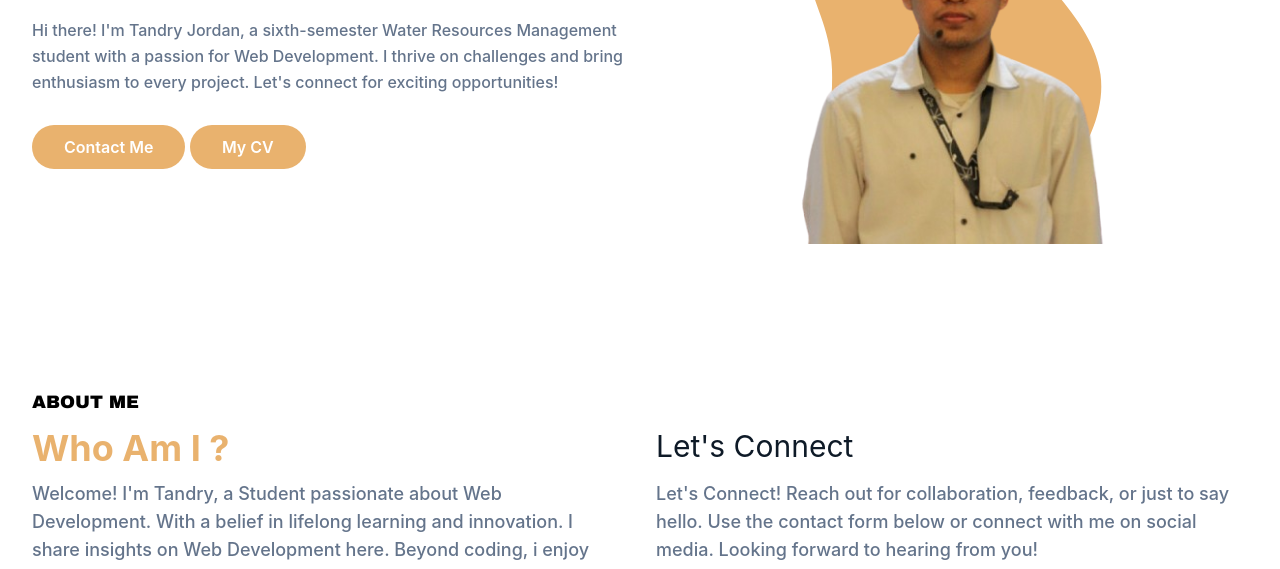
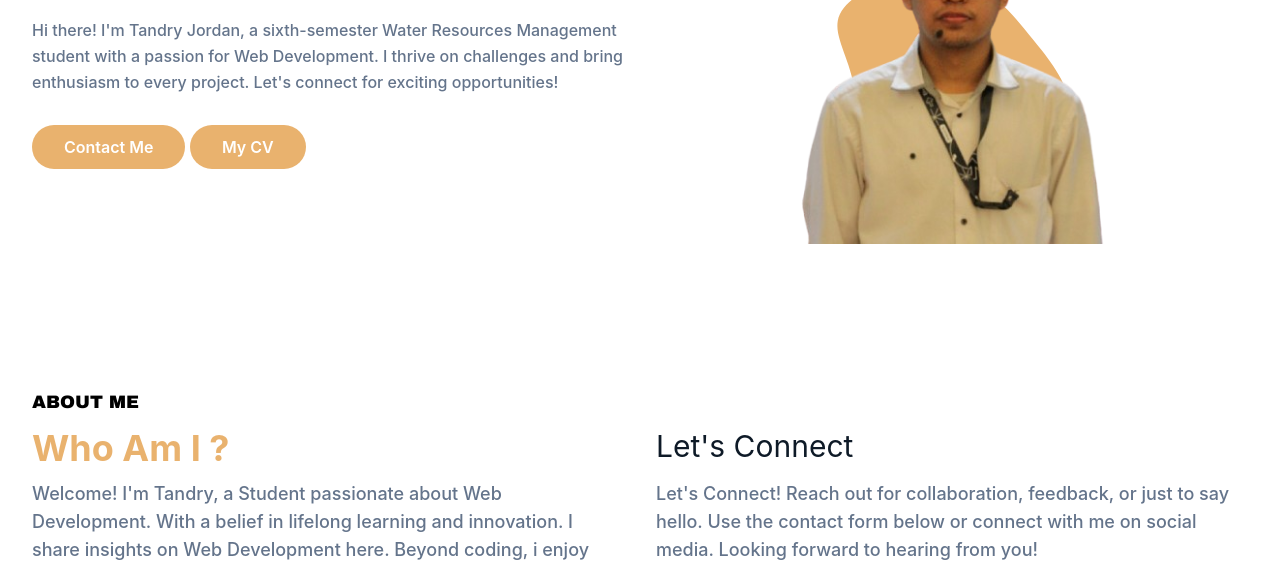
Before and after one commit to tndry/portfolio-website, a website: page index.html in a window 1280 px wide. Shown: the part 331-900 px from the top of the page. Drawn offline with nearby package versions, Linux system fonts and the light colour scheme.

Commit message:
Memperbaiki background

```diff
--- a/index.html
+++ b/index.html
@@ -84,7 +84,7 @@
                   <path
                     fill="#e9b26e"
                     d="M21.9,-30.1C28.3,-25.5,33.3,-19,40.7,-10C48,-1.1,57.5,10.4,59.4,23.8C61.2,37.1,55.2,52.5,44,65.4C32.8,78.3,16.4,88.9,-1.6,91C-19.6,93.2,-39.1,87,-45.9,72.6C-52.7,58.3,-46.7,35.8,-48.2,18.6C-49.7,1.5,-58.8,-10.3,-57.1,-19.6C-55.5,-28.9,-43.2,-35.7,-31.9,-38.8C-20.6,-41.9,-10.3,-41.2,-1.3,-39.4C7.7,-37.7,15.5,-34.8,21.9,-30.1Z"
-                    transform="translate(100 82) scale(1)"
+                    transform="translate(100 100) scale(0.8)"
                   />
                 </svg>
               </span>
```
